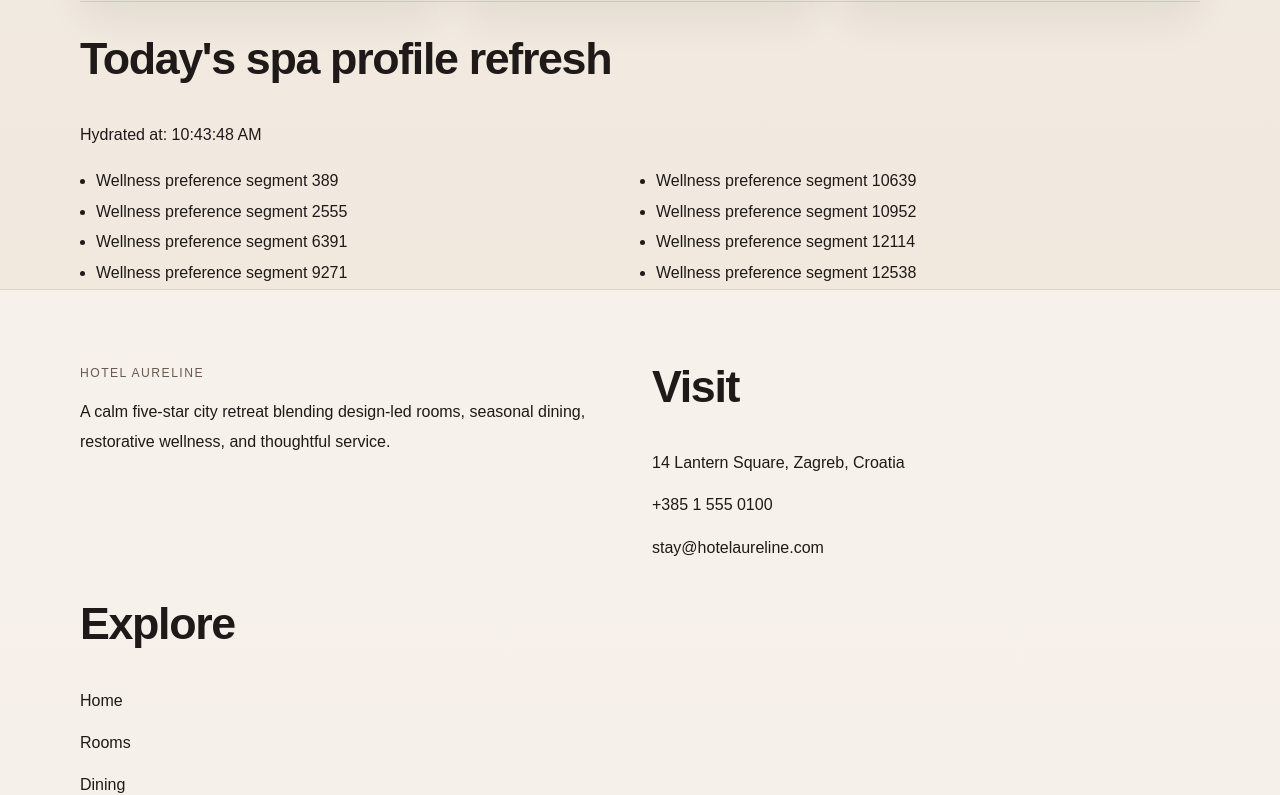
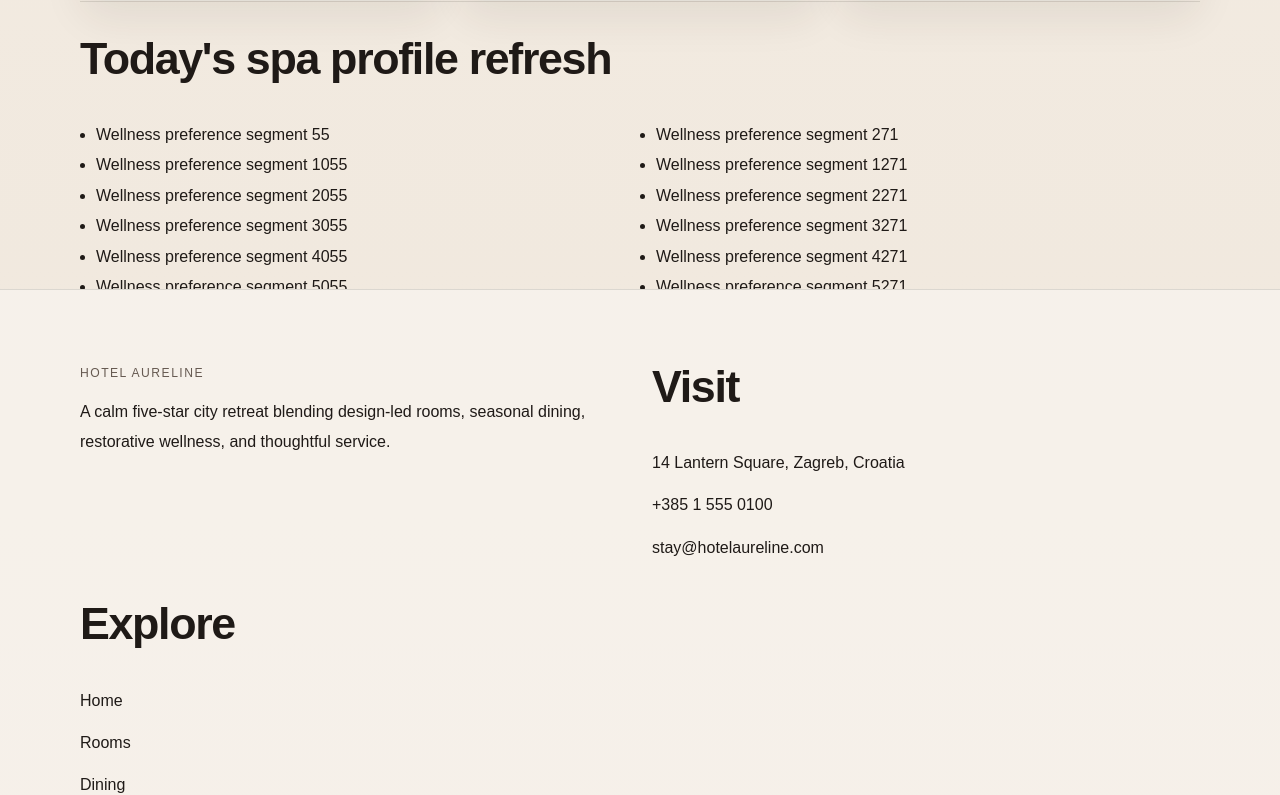
Before and after one commit to fskunk4/hotel-test-web, a Next.js app: page /spa in a window 1280 px wide. Shown: the part 1968-2763 px from the top of the page. Built offline with nearby package versions, Linux system fonts and the light colour scheme; no server answers.

Commit message:
Fix spa hydration and console errors

```diff
--- a/src/components/heavy-client-shell.tsx
+++ b/src/components/heavy-client-shell.tsx
@@ -1,23 +1,14 @@
 'use client';
 
-import { useEffect, useMemo } from 'react';
+import { useMemo } from 'react';
 
 const noisyDataset = Array.from({ length: 15000 }, (_, index) => ({
   id: index,
   label: `Wellness preference segment ${index + 1}`,
-  score: Math.round(Math.random() * 1000),
+  score: (index * 37) % 1000,
 }));
 
 export function HeavyClientShell() {
-  const hydratedAt = new Date().toLocaleTimeString();
-
-  useEffect(() => {
-    console.error('spa-debug-client-hydration', window.location.pathname);
-    fetch('/api/preferences').catch(() => {
-      console.error('spa-debug-preferences-fetch-failed');
-    });
-  }, []);
-
   const topSegments = useMemo(() => {
     return noisyDataset
       .filter((item) => item.score % 2 === 0)
@@ -28,7 +19,6 @@ export function HeavyClientShell() {
   return (
     <section className="shell debug-client-panel">
       <h2>Today&apos;s spa profile refresh</h2>
-      <p suppressHydrationWarning>Hydrated at: {hydratedAt}</p>
       <ul>
         {topSegments.map((item) => (
           <li key={item.id}>{item.label}</li>
```
